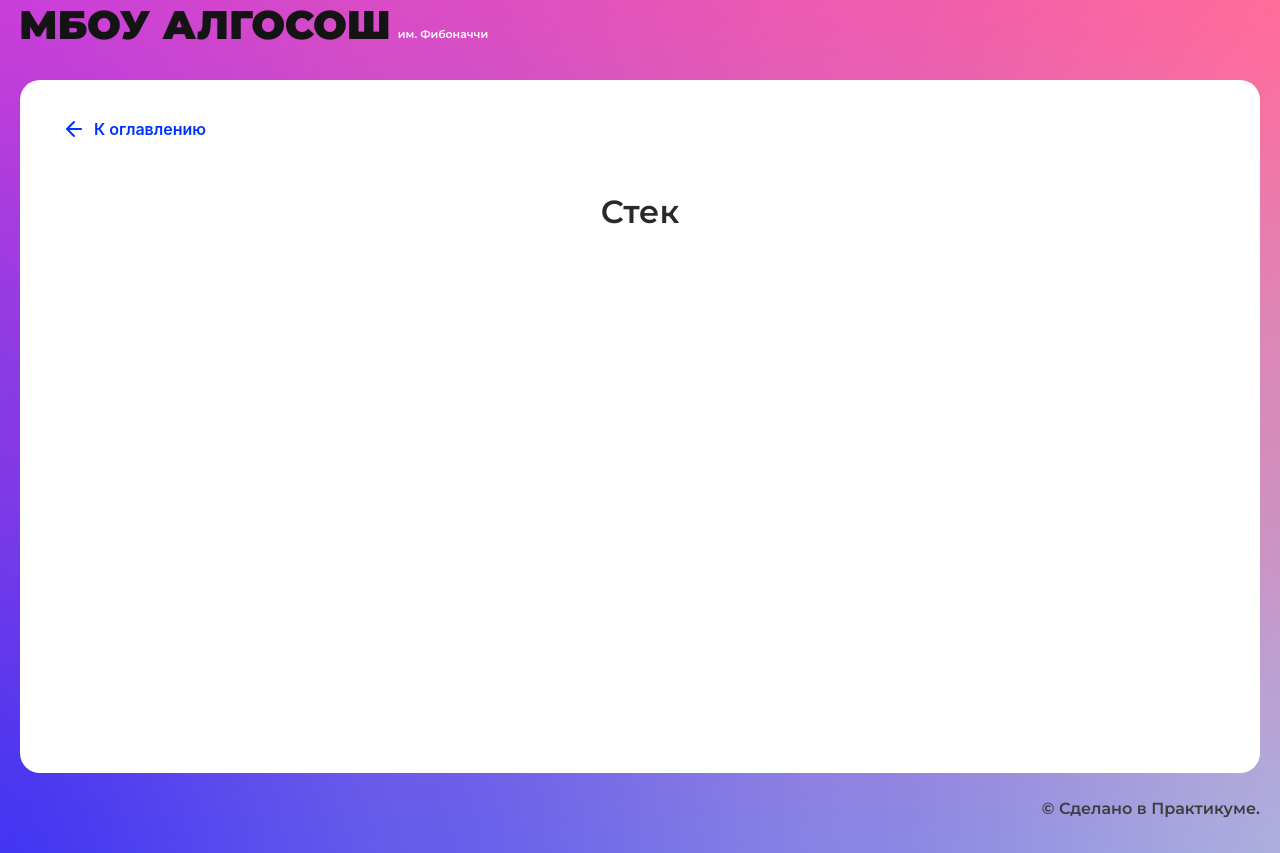
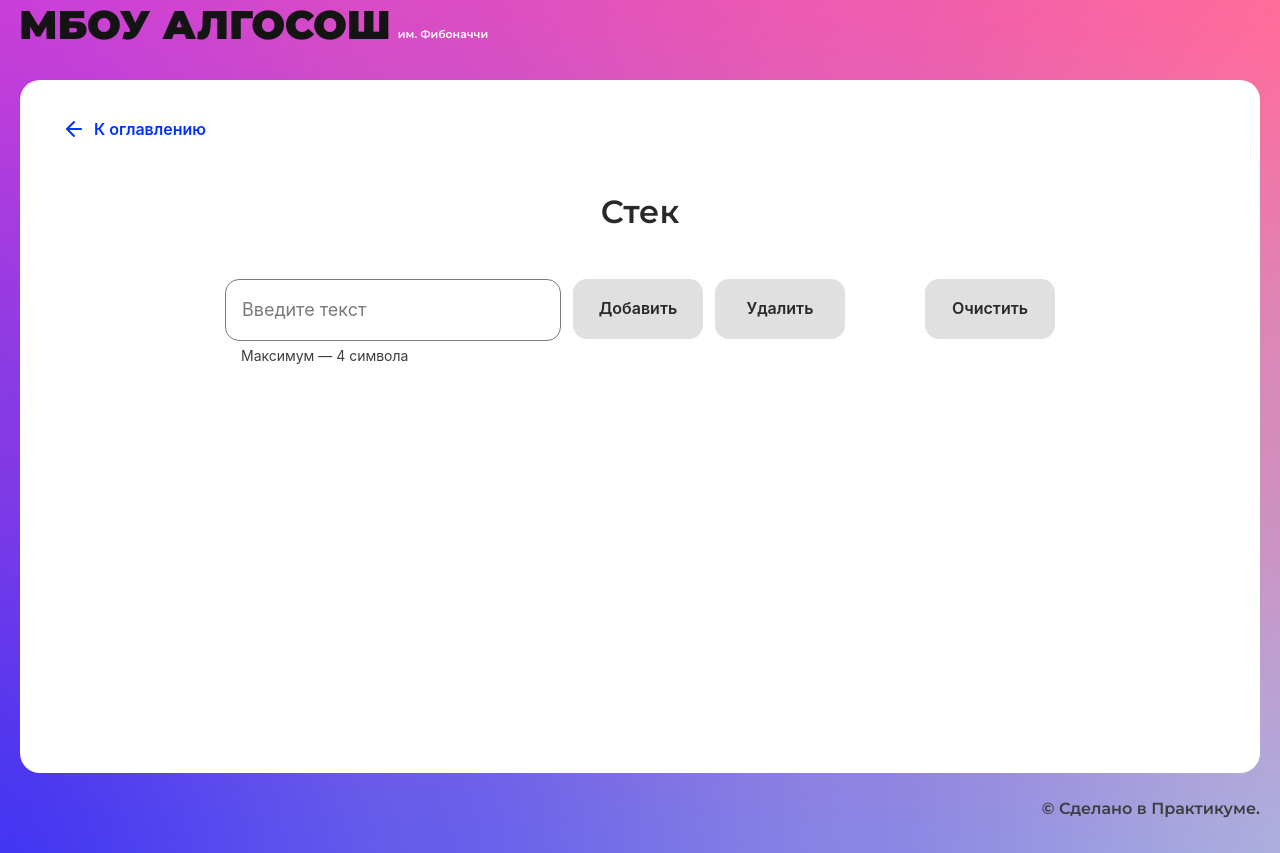
Before and after one commit to Kettrin62/algososh, a React (Create React App) app: page /stack in a window 1280 px wide. Built offline with nearby package versions, Linux system fonts and the light colour scheme.

Commit message:
feat: stack вёрстка

```diff
--- a/src/components/form/form.tsx
+++ b/src/components/form/form.tsx
@@ -8,13 +8,24 @@ interface IFormProps {
   extraClassFieldset?: string;
 };
 
-const Form: FC<IFormProps> = (props) => {
-  const classNameForm = `${formStyles.form} ${props.extraClassForm}`;
-  const classNameFieldset = `${formStyles.form__info} ${props.extraClassFieldset}`;
+const Form: FC<IFormProps> = ({
+  name,
+  onSubmit,
+  extraClassForm,
+  extraClassFieldset,
+  children,
+}) => {
+  const classNameForm = `${formStyles.form} ${extraClassForm}`;
+  const classNameFieldset = `${formStyles.form__info} ${extraClassFieldset}`;
+
   return (
-    <form name={props.name} className={classNameForm} onSubmit={props.onSubmit}>
+    <form
+      name={name}
+      className={classNameForm}
+      onSubmit={onSubmit}
+    >
       <fieldset className={classNameFieldset}>
-        {props.children}
+        {children}
       </fieldset>
     </form>
   )
--- a/src/components/sorting-page/sorting-page.module.css
+++ b/src/components/sorting-page/sorting-page.module.css
@@ -4,7 +4,6 @@
 
 .fieldset {
   align-items: center;
-  width: 980px;
 }
 
 .radio {
--- /dev/null
+++ b/src/components/stack-page/stack-page.module.css
@@ -0,0 +1,16 @@
+.form {
+  width: 830px;
+}
+
+.button {
+  margin-left: 68px;
+}
+
+.list {
+  list-style-type: none;
+  margin: 48px 0 0;
+  padding: 0;
+  display: flex;
+  gap: 16px;
+  justify-content: center;
+}
--- a/src/components/stack-page/stack-page.tsx
+++ b/src/components/stack-page/stack-page.tsx
@@ -1,10 +1,127 @@
-import React from "react";
-import { SolutionLayout } from "../ui/solution-layout/solution-layout";
+import React, { useEffect, useRef, useState } from 'react';
+import { TElement } from '../../types/data';
+import { ElementStates } from '../../types/element-states';
+import Form from '../form/form';
+import { Button } from '../ui/button/button';
+import { Circle } from '../ui/circle/circle';
+import { Input } from '../ui/input/input';
+import { SolutionLayout } from '../ui/solution-layout/solution-layout';
+import { Stack } from '../../utils/classes/class-stack';
+import stackStyles from './stack-page.module.css';
 
 export const StackPage: React.FC = () => {
+
+  const [inputValue, setInputValue] = useState<string>('');
+
+
+  const stack = new Stack<TElement<string>>();
+
+  const stackRef = useRef(stack);
+  let size = stackRef.current.getSize();
+
+  const [stateButtonAdd, setStateButtonAdd] = useState({
+    isLoader: false,
+    disabled: true,
+  });
+  const [stateButtonRemove, setStateButtonRemove] = useState({
+    isLoader: false,
+    disabled: true,
+  });
+  const [stateButtonClear, setStateButtonClear] = useState({
+    isLoader: false,
+    disabled: true,
+  });
+
+
+
+  useEffect(() => {
+    if(inputValue) {
+      setStateButtonAdd({...stateButtonAdd, disabled: false});
+      // setStateButtonRemove({...stateButtonRemove, disabled: false});
+      // setStateButtonClear({...stateButtonClear, disabled: false});
+    } else {
+      setStateButtonAdd({...stateButtonAdd, disabled: true});
+      // setStateButtonRemove({...stateButtonRemove, disabled: true});
+      // setStateButtonClear({...stateButtonClear, disabled: true});
+    }
+  }, [inputValue]);
+
+
+  const onChangeInputValue = (e: React.ChangeEvent<HTMLInputElement>) => {
+    setInputValue(e.target.value);
+  };
+
+  const stackSubmit = async (e: React.FormEvent) => {
+    e.preventDefault();
+    // console.log(st.getElements());
+    inputValue &&
+    stackRef.current.push({
+      value: inputValue,
+      state: ElementStates.Default,
+    })
+
+
+
+    setInputValue('');
+
+  };
+
+
+  const onClickReset = () => {
+    // setStack([]);
+
+  }
+
   return (
-    <SolutionLayout title="Стек">
+    <SolutionLayout title='Стек'>
+      <Form
+        name='stack'
+        onSubmit={stackSubmit}
+        extraClassForm={stackStyles.form}
+      >
 
+
+          <Input
+            maxLength={4}
+            isLimitText={true}
+            onInput={onChangeInputValue}
+            value={inputValue}
+          />
+          <Button
+            text='Добавить'
+            type='submit'
+            isLoader={stateButtonAdd.isLoader}
+            disabled={stateButtonAdd.disabled}
+            // onClick={onClickAdd}
+          />
+          <Button
+            text='Удалить'
+            type='button'
+            isLoader={stateButtonRemove.isLoader}
+            disabled={stateButtonRemove.disabled}
+          />
+          <Button
+            text='Очистить'
+            type='reset'
+            extraClass={stackStyles.button}
+            isLoader={stateButtonClear.isLoader}
+            disabled={stateButtonClear.disabled}
+            onClick={onClickReset}
+          />
+      </Form>
+      {stack && (
+        <ul className={stackStyles.list}>
+          {/* {stack.map((el, index) => (
+            <li key = {index}>
+              <Circle
+                letter={el.value}
+                state={el.state}
+                index={index}
+              />
+            </li>
+          ))} */}
+        </ul>
+      )}
     </SolutionLayout>
   );
 };
--- /dev/null
+++ b/src/utils/classes/class-stack.ts
@@ -0,0 +1,33 @@
+interface IStack<T> {
+  push: (item: T) => void;
+  pop: () => void;
+  peak: () => T | null;
+  getSize: () => number;
+}
+
+export class Stack<T> implements IStack<T> {
+  private container: T[] = [];
+
+  push = (item: T): void => {
+    this.container.push(item);
+  };
+
+  pop = (): void => {
+    if (this.container.length > 0) {
+      this.container.pop();
+    }
+  };
+
+  peak = (): T | null => {
+    if (this.container.length > 0) return this.container[this.container.length - 1];
+    return null;
+  };
+
+  getSize = () => this.container.length;
+
+  getStack = () => this.container;
+
+  clear = () => {
+    this.container = [];
+  };
+}
```
Also changed, not shown: src/components/stack-page/stack-page-3.tsx (added, +143 -0 lines).
